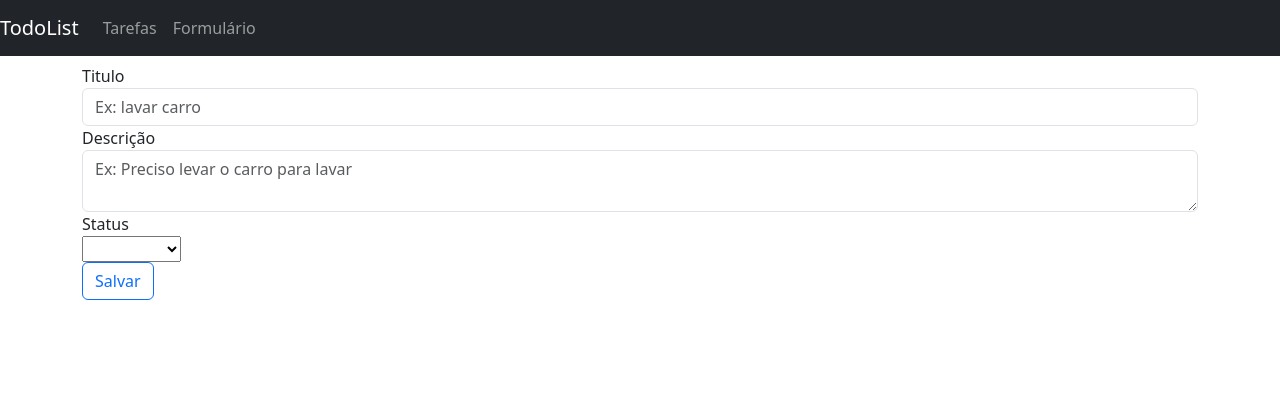
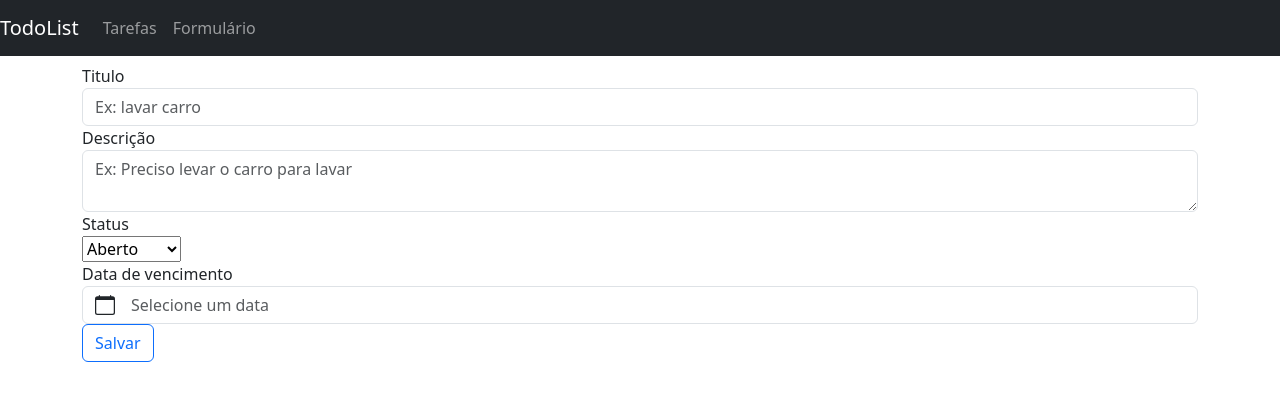
Before and after one commit to JrzenonDev/todo-list-with-axios-api-fake, a Vue app: page /form in a window 1280 px wide. Shown: the top 400 px of the page. Built offline with nearby package versions, Linux system fonts and the light colour scheme.

Commit message:
create input datepicker in form

```diff
--- a/src/views/Form.vue
+++ b/src/views/Form.vue
@@ -46,6 +46,17 @@
         </b-form-select>
       </b-form-group>
 
+      <b-form-group
+        label="Data de vencimento"
+        label-for="dateOverdue"
+      >
+        <b-form-datepicker
+          id="dateOverdue"
+          v-model="form.dateOverdue"
+          label-no-date-selected="Selecione um data"
+        />
+      </b-form-group>
+
       <b-button
         type="submit"
         variant="outline-primary"
@@ -71,7 +82,8 @@ export default {
       form: {
         subject: '',
         description: '',
-        status: ''
+        status: Status.OPEN,
+        dateOverdue: ''
       },
       methodSave: 'new',
       optionsList: [
```
